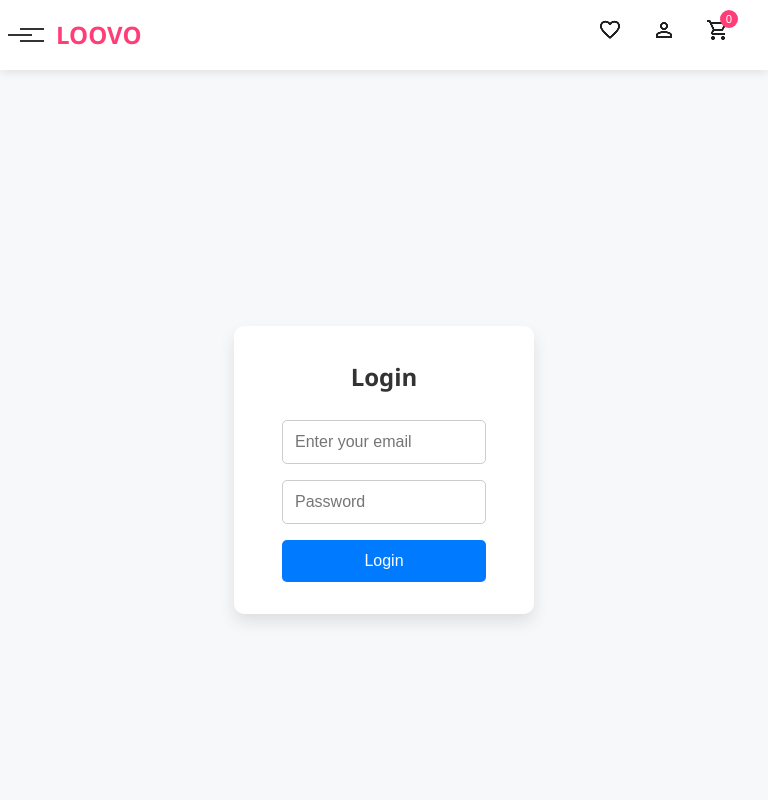
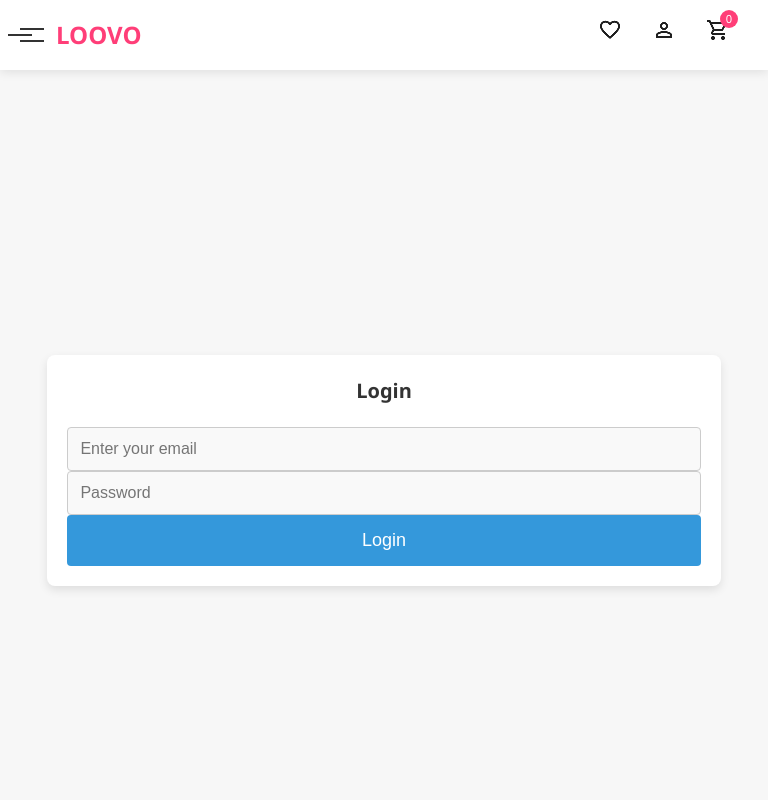
Before and after one commit to Jatiiiiiiiin/loovo, a React (Vite) app: page /login in a window 768 px wide. Shown: the top 800 px of the page. Built offline with nearby package versions, Linux system fonts and the light colour scheme; no server answers.

Commit message:
sorriiiiii

```diff
--- a/src/components/CategorySection.css
+++ b/src/components/CategorySection.css
@@ -1,10 +1,11 @@
+/* Category Section Styles */
 .category-section {
   padding: 4rem 0;
 }
 
 .category-grid {
   display: grid;
-  grid-template-columns: repeat(2, 1fr);
+  grid-template-columns: repeat(2, 1fr); /* 2 columns for desktop */
   gap: 2rem;
 }
 
@@ -91,8 +92,9 @@
   transform: translateY(-3px);
 }
 
+/* Mobile Responsiveness */
 @media (max-width: 768px) {
   .category-grid {
-    grid-template-columns: 1fr;
+    grid-template-columns: 1fr; /* Switch to 1 column for mobile */
   }
 }
--- a/src/components/FeaturedCollections.css
+++ b/src/components/FeaturedCollections.css
@@ -1,3 +1,4 @@
+/* Featured Collections Styles */
 .featured-collections {
   padding: 4rem 0;
   background-color: #f9f9f9;
@@ -5,7 +6,7 @@
 
 .collections-grid {
   display: grid;
-  grid-template-columns: repeat(3, 1fr);
+  grid-template-columns: repeat(3, 1fr); /* 3 columns for desktop */
   gap: 2rem;
 }
 
@@ -86,14 +87,15 @@
   transform: translateX(3px);
 }
 
+/* Mobile Responsiveness */
 @media (max-width: 1024px) {
   .collections-grid {
-    grid-template-columns: repeat(2, 1fr);
+    grid-template-columns: repeat(2, 1fr); /* 2 columns for tablet-sized screens */
   }
 }
 
 @media (max-width: 768px) {
   .collections-grid {
-    grid-template-columns: 1fr;
+    grid-template-columns: 1fr; /* 1 column for mobile screens */
   }
 }
--- a/src/components/Hero.css
+++ b/src/components/Hero.css
@@ -2,6 +2,7 @@
   position: relative;
   height: 500px;
   overflow: hidden;
+  background: #f7f7f7; /* Default background for better visibility */
 }
 
 .slider {
@@ -72,6 +73,7 @@
   box-shadow: 0 10px 20px rgba(0, 0, 0, 0.2);
 }
 
+/* Controls */
 .slider-controls {
   position: absolute;
   bottom: 20px;
@@ -120,12 +122,37 @@
   background-color: white;
 }
 
+/* Mobile responsiveness */
 @media (max-width: 768px) {
+  .hero {
+    height: 350px; /* Adjust height for mobile */
+  }
+
   .slide-content h2 {
-    font-size: 2rem;
+    font-size: 1.8rem; /* Smaller font size for mobile */
   }
 
   .slide-content p {
+    font-size: 1rem; /* Smaller font size for mobile */
+  }
+
+  .cta-button {
+    padding: 0.6rem 1.5rem;
     font-size: 1rem;
   }
+
+  .slider-controls {
+    bottom: 15px;
+  }
+
+  .prev-button,
+  .next-button {
+    width: 35px;
+    height: 35px;
+  }
+
+  .dot {
+    width: 10px;
+    height: 10px;
+  }
 }
--- a/src/components/Login.css
+++ b/src/components/Login.css
@@ -2,43 +2,91 @@
   display: flex;
   justify-content: center;
   align-items: center;
-  height: 100vh;
-  background: #f6f8fa;
+  min-height: 100vh;
+  background-color: #f7f7f7;
 }
 
 .login-form {
-  background: white;
-  padding: 2rem 3rem;
-  border-radius: 10px;
-  box-shadow: 0 8px 16px rgba(0,0,0,0.1);
-  display: flex;
-  flex-direction: column;
-  width: 300px;
+  background-color: #fff;
+  padding: 30px;
+  border-radius: 8px;
+  box-shadow: 0 4px 10px rgba(0, 0, 0, 0.1);
+  width: 100%;
+  max-width: 400px;
 }
 
 .login-form h2 {
-  margin-bottom: 1.5rem;
   text-align: center;
+  margin-bottom: 20px;
+  color: #333;
+  font-size: 24px;
+}
+
+.login-form .form-group {
+  margin-bottom: 15px;
 }
 
 .login-form input {
-  margin-bottom: 1rem;
-  padding: 0.75rem;
+  width: 100%;
+  padding: 12px;
+  font-size: 14px;
   border: 1px solid #ccc;
-  border-radius: 5px;
-  font-size: 1rem;
+  border-radius: 4px;
+  background-color: #f9f9f9;
+  color: #333;
+}
+
+.login-form input:focus {
+  border-color: #3498db;
+  outline: none;
+  background-color: #fff;
 }
 
 .login-form button {
-  padding: 0.75rem;
-  background-color: #007bff;
+  width: 100%;
+  padding: 14px;
+  background-color: #3498db;
   color: white;
-  font-size: 1rem;
   border: none;
-  border-radius: 5px;
+  border-radius: 4px;
+  font-size: 16px;
   cursor: pointer;
+  transition: background-color 0.3s ease;
 }
 
 .login-form button:hover {
-  background-color: #0056b3;
+  background-color: #2980b9;
 }
+
+.login-form .error-message {
+  color: red;
+  font-size: 14px;
+  text-align: center;
+  margin-top: 10px;
+}
+
+/* Mobile Responsiveness */
+@media (max-width: 768px) {
+  .login-container {
+    padding: 10px;
+  }
+
+  .login-form {
+    padding: 20px;
+    max-width: 90%;
+  }
+
+  .login-form h2 {
+    font-size: 20px;
+  }
+
+  .login-form input {
+    font-size: 16px;
+    padding: 12px;
+  }
+
+  .login-form button {
+    font-size: 18px;
+    padding: 15px;
+  }
+}
--- a/src/components/Navbar.css
+++ b/src/components/Navbar.css
@@ -69,6 +69,7 @@
   list-style: none;
   margin: 0;
   padding: 0;
+  cursor: pointer;
 }
 
 .nav-links li {
@@ -119,6 +120,7 @@
 .navbar-right {
   display: flex;
   align-items: center;
+  cursor: pointer;
 }
 
 .navbar-right #icon {
--- a/src/components/Newsletter.css
+++ b/src/components/Newsletter.css
@@ -80,6 +80,7 @@
   }
 }
 
+/* Mobile Adjustments for Newsletter */
 @media (max-width: 768px) {
   .newsletter-form {
     flex-direction: column;
--- a/src/components/Register.css
+++ b/src/components/Register.css
@@ -1,11 +1,9 @@
-/* Register Page Container */
 .register-container {
   display: flex;
   justify-content: center;
   align-items: center;
   min-height: 100vh;
   background-color: #f7f7f7;
-  font-family: 'Arial', sans-serif;
 }
 
 .register-form {
@@ -19,9 +17,9 @@
 
 .register-form h2 {
   text-align: center;
-  margin-bottom: 20px; /* Controls the distance between the heading and form */
+  margin-bottom: 20px;
   color: #333;
-  font-size: 24px; /* Adjust font size for prominence */
+  font-size: 24px;
 }
 
 .register-form .form-group {
@@ -48,7 +46,7 @@
   width: 100%;
   padding: 14px;
   background-color: #3498db;
-  color: #fff;
+  color: white;
   border: none;
   border-radius: 4px;
   font-size: 16px;
--- a/src/components/Testimonials.css
+++ b/src/components/Testimonials.css
@@ -1,3 +1,4 @@
+/* General Styles (Desktop and Mobile) */
 .testimonials {
   padding: 4rem 0;
 }
@@ -91,14 +92,47 @@
   cursor: not-allowed;
 }
 
+/* Desktop and Larger Screens (Starting from 768px) */
 @media (min-width: 768px) {
   .testimonial-card {
-    --visible-count: 2;
+    --visible-count: 2; /* Show 2 testimonials on medium screens */
   }
 }
 
+/* Larger Desktop Screens (1024px and above) */
 @media (min-width: 1024px) {
   .testimonial-card {
-    --visible-count: 3;
+    --visible-count: 3; /* Show 3 testimonials on large screens */
   }
 }
+
+/* Mobile Screens (Below 768px) */
+@media (max-width: 768px) {
+  .testimonials-container {
+    display: block; /* Stack testimonials vertically */
+  }
+
+  .testimonial-card {
+    flex: 0 0 100%; /* Ensure each testimonial takes full width */
+    margin: 1rem 0; /* Space between testimonials */
+  }
+
+  .testimonials-controls {
+    flex-direction: column;
+  }
+
+  .control-button {
+    width: 35px;
+    height: 35px;
+    margin: 0.5rem 0; /* Adjust margin for smaller buttons on mobile */
+  }
+
+  .testimonial-header {
+    flex-direction: column; /* Stack avatar and text vertically */
+    align-items: center;
+  }
+
+  .testimonial-avatar {
+    margin-bottom: 1rem; /* Add spacing between avatar and name */
+  }
+}
```
